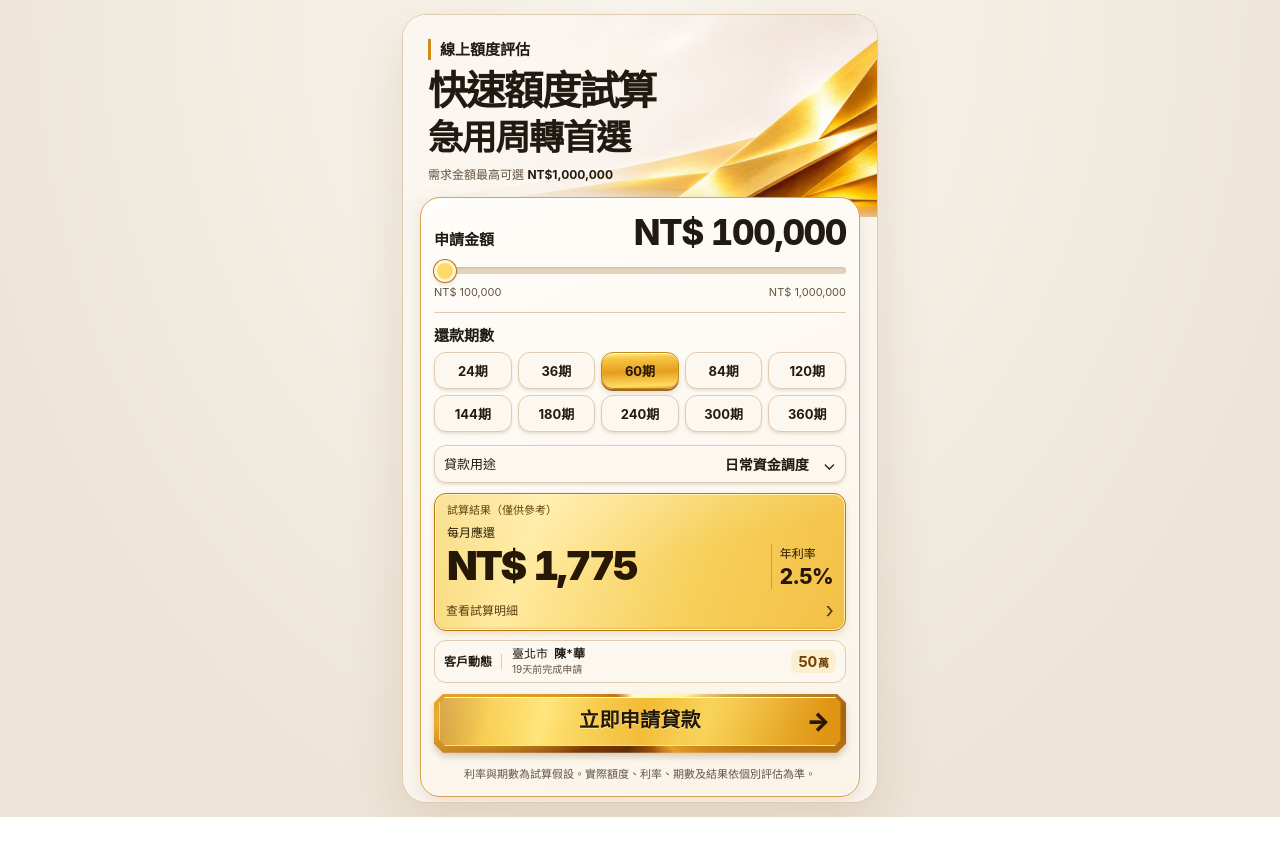
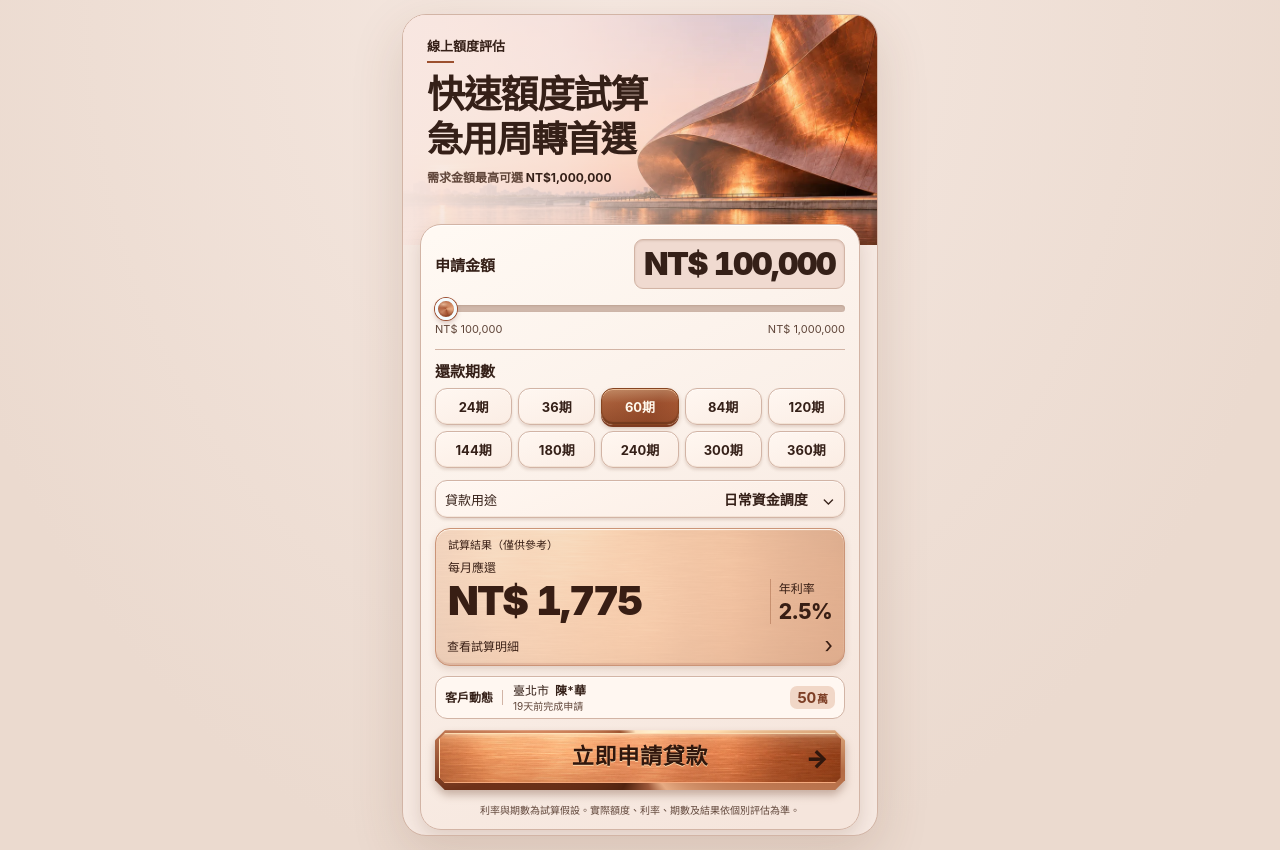
Before and after one commit to tunhong145-cmd/d-project-cefijk-landing, a plain HTML site: page f/index.html in a window 1280 px wide. Before the commit the page ends 817 px from the top, so only its background shows below. Drawn offline with Linux system fonts and the light colour scheme.

Commit message:
Apply Copper Dawn design to Copy2 F landing

```diff
--- /dev/null
+++ b/f/copper-dawn.css
@@ -0,0 +1,169 @@
+/* Copper Dawn: one enamel-and-metal palette over K's existing semantic controls. */
+:root {
+  --optical-ink:#352018; --optical-muted:#60463a; --optical-accent:#7e3f26;
+  --optical-line:#d2b4a5; --optical-outer:#ebdacf; --optical-shell:#f6e9e2;
+  --optical-paper:#fff7f1; --optical-input:#fbede4; --optical-soft:#f0dad0;
+  --optical-tint:#f1d7c7; --optical-track:#cfb7aa; --optical-focus:#8a4028;
+  --optical-danger:#9a253e; --copper-shadow:#67382228; --copper-rail:#9c502f;
+  --copper-card:linear-gradient(153deg,#fff9f3 2%,#f5e5dc 94%);
+  --copper-scrim:linear-gradient(90deg,#f8e7e1f7 0%,#f8e7e1bd 33%,#f5d9ca43 63%,transparent 80%);
+}
+body {background:radial-gradient(ellipse at 48% 0,var(--optical-shell),var(--optical-outer) 75%)}
+.app.copper-dawn {box-shadow:0 18px 52px var(--copper-shadow)}
+.copper-dawn:has(#calculator:not([hidden])) .intro-module {
+  min-height:197px;padding:22px 24px 58px;
+}
+.copper-dawn .intro-module .optical-hero-image {object-position:64% 77%}
+.copper-dawn .intro-module::before {background:var(--copper-scrim)}
+.copper-dawn .copper-brand {display:flex;flex-wrap:wrap;align-items:center;gap:6px 8px;margin:0 0 9px}
+.copper-dawn .copper-brand .company-name {margin:0;color:var(--optical-ink);font-size:13px;font-weight:800;line-height:1.4}
+.copper-dawn .copper-brand .company-name::after {display:none}
+.copper-dawn .copper-service {padding-inline-start:8px;border-inline-start:1px solid var(--optical-line);color:var(--optical-muted);font-size:11px;font-weight:600}
+.copper-dawn:has(#calculator:not([hidden])) .copper-brand::after {
+  content:"";flex-basis:27px;margin-inline-end:calc(100% - 27px);height:2px;background:var(--copper-rail);
+}
+.copper-dawn:has(#calculator:not([hidden])) .intro-module h1 {
+  color:var(--optical-ink);font-size:clamp(26px,7.6vw,38px);font-weight:900;line-height:1.16;letter-spacing:-.036em;
+}
+.copper-dawn:has(#calculator:not([hidden])) .intro-module h1 span {
+  color:inherit;font-size:.95em;font-weight:900;line-height:1.16;margin-top:3px;letter-spacing:inherit;
+}
+.copper-dawn .intro-module p {font-size:12px;color:var(--optical-muted);font-weight:650}
+.copper-dawn .intro-module p strong {white-space:nowrap}
+.copper-dawn:has(#calculator[hidden]) .copper-brand {margin-bottom:6px}
+.copper-dawn .intro-module + #calculator {
+  position:relative;isolation:isolate;margin-top:-21px;--copper-inset:15px;
+  padding:15px calc(var(--optical-gutter) + var(--copper-inset)) max(17px,env(safe-area-inset-bottom));
+}
+.copper-dawn #calculator::before {
+  content:"";position:absolute;z-index:-1;inset:0 var(--optical-gutter) 5px;pointer-events:none;
+  border:1px solid var(--optical-line);border-radius:21px;background:var(--copper-card);
+  box-shadow:inset 0 1px 0 #fffc,0 7px 18px var(--copper-shadow);
+}
+.copper-dawn .calculator-panel {padding:0;background:none;border:0;box-shadow:none}
+.copper-dawn .amount {display:grid;grid-template-columns:auto minmax(0,1fr);align-items:center;gap:0 8px}
+.copper-dawn .amount > label {font-weight:800;font-size:15px}
+.copper-dawn .amount > strong {
+  justify-self:end;background:var(--optical-soft);color:var(--optical-ink);border:1px solid var(--optical-line);
+  border-radius:9px;padding:4px 9px;margin:0;line-height:1.25;box-shadow:inset 0 1px 2px var(--copper-shadow);
+  text-align:right;font-size:clamp(20px,6.5vw,32px);font-weight:900;letter-spacing:-.05em;font-variant-numeric:tabular-nums;
+}
+.copper-dawn .amount > input,.copper-dawn .amount > .limits {grid-column:1 / -1}
+.copper-dawn #amount {width:100%;margin-top:5px}
+.copper-dawn #amount::-webkit-slider-runnable-track {
+  background:linear-gradient(to right,var(--copper-rail) var(--fill,1.7%),var(--optical-track) var(--fill,1.7%));
+  box-shadow:inset 0 1px 2px var(--copper-shadow);
+}
+.copper-dawn #amount::-webkit-slider-thumb,.copper-dawn #amount::-moz-range-thumb {border-color:#fff0e5}
+.copper-dawn #amount::-webkit-slider-thumb {
+  background:radial-gradient(ellipse 10px 5px at 34% 21%,#ffe0c1b0,transparent 75%),
+    conic-gradient(from 18deg,#b96842,#e9ad86,#a1502e,#c98462,#a85534,#b96842);
+  box-shadow:0 0 0 1px #9d5033,0 3px 5px #723c3448,inset 0 -2px 1px #6e2f185e;
+}
+.copper-dawn #amount::-moz-range-thumb {background:linear-gradient(150deg,#edac84,#9e4a2b);box-shadow:0 0 0 1px #9d5033}
+.copper-dawn #amount::-moz-range-progress {height:7px;border-radius:9px;background:var(--copper-rail)}
+.copper-dawn .term-section {padding-top:10px;margin-top:13px}
+.copper-dawn .choices button,.copper-dawn .purpose-section summary {
+  background:linear-gradient(159deg,var(--optical-paper),var(--optical-input));border-color:var(--optical-line);
+  box-shadow:inset 0 1px 0 #fff8,inset 0 -1px 0 #a86d331a,0 2px 3px var(--copper-shadow);
+}
+.copper-dawn .choices .selected,.copper-dawn .amount-editor .bands button.selected {
+  color:#fff9ed;border-color:#874521;
+  background:linear-gradient(180deg,#fff4cf45,transparent 40%,#7135194f),linear-gradient(120deg,#ab623d,#9a4e2d 65%,#a95934);
+  box-shadow:inset 0 1px 0 #f9d1adbd,inset 0 -2px 1px #54270f80,0 2px 0 #7e3b20,0 3px 5px #66351648;
+}
+.copper-dawn .purpose-section {margin-block:12px 10px}
+.copper-dawn .result {
+  color:#381e14;border:1px solid #cb9477;border-radius:15px;
+  background:linear-gradient(104deg,#f6decbe8,#f8d7badd 47%,#edc0a1de 95%),url("copper-brushed.webp") center/cover,#edc7af;
+  box-shadow:inset 0 1px 1px #fff9f0,inset 0 -2px 1px #ae695838,0 3px 7px var(--copper-shadow);
+}
+.copper-dawn .result-title,.copper-dawn .result p,.copper-dawn .rate-block span,.copper-dawn .rate-block b,
+.copper-dawn .payment-row strong,.copper-dawn .cost-details summary,.copper-dawn .metrics span,.copper-dawn .metrics b {color:#381e14}
+.copper-dawn .payment-row {grid-template-columns:minmax(0,1fr) auto;gap:9px;align-items:end;padding-inline:12px}
+.copper-dawn .payment-row strong {font-size:clamp(26px,8.45vw,40px);font-weight:900;letter-spacing:-.044em}
+.copper-dawn .result-title {padding-inline:12px}
+.copper-dawn .rate-block {padding-inline-start:8px;border-color:#93543466}
+.copper-dawn .rate-block b {font-size:clamp(16px,4.35vw,21px)}
+.copper-dawn .cost-details {margin-inline:11px;border-color:#93543455}
+.copper-dawn .cost-details summary:hover {text-decoration:underline;text-underline-offset:2px}
+.copper-dawn .metrics {border-color:#93543455}
+.copper-dawn #calculator .apply-dock {margin-top:10px}
+.copper-dawn #calculator .apply-dock .application-notice {
+  background:var(--optical-paper);color:var(--optical-ink);border-color:var(--optical-line);
+  box-shadow:inset 0 1px 0 #fff8;padding-inline:9px;opacity:1;visibility:visible;
+}
+.copper-dawn .optical-activity-label {border-color:var(--optical-line)}
+.copper-dawn .capsule-status {color:var(--optical-muted)}
+.copper-dawn .apply-dock .notice-amount {background:var(--optical-tint);color:var(--optical-accent)}
+.copper-dawn #calculator .optical-activity-slot {margin-bottom:11px}
+
+/* Physical-looking chamfer: outer metal foot and inset photographic copper face. */
+.copper-dawn .primary {
+  --corner:10px;--inner-corner:6px;
+  --chamfer:polygon(var(--corner) 0,calc(100% - var(--corner)) 0,100% var(--corner),100% calc(100% - var(--corner)),calc(100% - var(--corner)) 100%,var(--corner) 100%,0 calc(100% - var(--corner)),0 var(--corner));
+  --face:polygon(var(--inner-corner) 0,calc(100% - var(--inner-corner)) 0,100% var(--inner-corner),100% calc(100% - var(--inner-corner)),calc(100% - var(--inner-corner)) 100%,var(--inner-corner) 100%,0 calc(100% - var(--inner-corner)),0 var(--inner-corner));
+  position:relative;isolation:isolate;padding:7px 32px 14px;color:#30170d;text-shadow:0 1px #ffd9ad;
+  border:0;border-radius:3px;background:none;box-shadow:none;filter:drop-shadow(0 5px 4px #60342052);
+  font-weight:900;transition:transform .14s ease,filter .14s ease;
+}
+.copper-dawn #apply {min-height:60px;font-size:22px;letter-spacing:.035em}
+.copper-dawn .primary::before {
+  z-index:-2;border:0;border-radius:0;opacity:1;clip-path:var(--chamfer);
+  background:conic-gradient(from 30deg at 50% 44%,#ffefce 0deg,#ffdcac 42deg,#b46c46 64deg,#e6ab83 111deg,#9b5739 134deg,#51230f 178deg,#6e3119 230deg,#d48860 252deg,#9d5430 291deg,#ffe3bd 320deg,#ffefce 360deg);
+}
+.copper-dawn .primary::after {
+  content:"";position:absolute;inset:3px 4px 7px;z-index:-1;pointer-events:none;clip-path:var(--face);
+  background:linear-gradient(180deg,#fff6da7d 0%,#ffd8ad2c 11%,transparent 42%,#7e431d29 98%),
+    linear-gradient(103deg,#e9986959,#ffbe8e40 29%,#ffc89912 63%,#9b50272e),
+    url("copper-brushed.webp") 51% 49%/cover,#dfa17b;
+  box-shadow:inset 0 1px #ffeac1,inset 1px 0 #ffdfb7,inset -1px 0 #9d5030,inset 0 -1px #f4a97d;
+}
+.copper-dawn .primary:active:not(:disabled) {
+  transform:translateY(2px) scale(.992);box-shadow:none;filter:drop-shadow(0 1px 2px #6034204f);
+}
+.copper-dawn .primary:active:not(:disabled)::after {inset-block:4px 5px}
+.copper-dawn .primary .optical-arrow {
+  top:calc(50% - 2px);color:inherit;background:none;box-shadow:none;font-size:24px;
+}
+.copper-dawn .form-submit .primary {padding:8px 10px 13px}
+.copper-dawn .warning-options input {accent-color:var(--optical-accent)}
+.copper-dawn .form-submit {background:linear-gradient(transparent,var(--optical-shell) 22%)}
+.copper-dawn .summary,.copper-dawn .check {color:var(--optical-accent)}
+.copper-dawn #calculator .disclaimer {font-size:10px;margin-top:13px;color:var(--optical-muted)}
+@media (max-width:360px) {
+  .copper-dawn .intro-module + #calculator {--copper-inset:10px}
+  .copper-dawn .amount > label {font-size:14px}
+  .copper-dawn .choices button {font-size:12px}
+}
+@media (max-width:520px) and (max-height:740px) {
+  .copper-dawn:has(#calculator:not([hidden])) .intro-module {min-height:151px;padding-block:13px 36px}
+  .copper-dawn:has(#calculator:not([hidden])) .intro-module h1 {font-size:clamp(24px,7.25vw,31px)}
+  .copper-dawn .intro-module + #calculator {padding-top:11px}
+  .copper-dawn .term-section {margin-top:8px;padding-top:8px}
+  .copper-dawn .purpose-section {margin-block:9px 7px}
+  .copper-dawn #apply {min-height:53px;font-size:18px}
+  .copper-dawn .payment-row strong {font-size:clamp(24px,7.8vw,34px)}
+}
+@media (prefers-color-scheme:dark) {
+  :root {
+    --optical-ink:#ffeee3; --optical-muted:#e6c5b4; --optical-accent:#ffbe98;
+    --optical-line:#745246; --optical-outer:#211815; --optical-shell:#2f221e;
+    --optical-paper:#3a2923; --optical-input:#443027; --optical-soft:#4a3329;
+    --optical-tint:#4a3028; --optical-track:#6f4b3b; --optical-focus:#ffbd98;
+    --optical-danger:#ffabc0; --copper-shadow:#170b0785; --copper-rail:#dfa079;
+    --copper-card:linear-gradient(155deg,#3a2b25,#2f211e);
+    --copper-scrim:linear-gradient(90deg,#2e201dee,#2e201dd1 42%,#2e201d12 90%);
+  }
+  .copper-dawn .intro-module .optical-hero-image {filter:brightness(.73)}
+  .copper-dawn #calculator::before {box-shadow:inset 0 1px 0 #ffedd122,0 7px 18px var(--copper-shadow)}
+  .copper-dawn .choices button,.copper-dawn .purpose-section summary {box-shadow:inset 0 1px 0 #ffedd120,0 2px 3px var(--copper-shadow)}
+  .copper-dawn .choices .selected {box-shadow:inset 0 1px 0 #f9d1adbd,0 2px 0 #6a331e}
+}
+@media (prefers-reduced-motion:reduce) {
+  .copper-dawn .primary,.copper-dawn .primary::after {transition:none}
+}
+@media (forced-colors:active) {
+  .copper-dawn .primary {color:ButtonText;background:ButtonFace;border:2px solid ButtonText;filter:none;text-shadow:none}
+  .copper-dawn .primary::before,.copper-dawn .primary::after {display:none}
+}
--- a/f/index.html
+++ b/f/index.html
@@ -2,12 +2,12 @@
 <html lang="zh-Hant">
 <head>
  <meta charset="UTF-8"><meta name="viewport" content="width=device-width,initial-scale=1,viewport-fit=cover">
- <meta name="theme-color" content="#fbf7f0" media="(prefers-color-scheme: light)"><meta name="theme-color" content="#211b14" media="(prefers-color-scheme: dark)"><title>資金需求線上評估</title>
- <link rel="stylesheet" href="base.css?v=20261108-1"><link rel="stylesheet" href="notice.css?v=20261108-1"><link rel="stylesheet" href="ice.css?v=20261108-1"><link rel="stylesheet" href="optical-blue.css?v=20261108-1"><link rel="stylesheet" href="sunlit-gold.css?v=2">
+ <meta name="theme-color" content="#f0d7ca" media="(prefers-color-scheme: light)"><meta name="theme-color" content="#29201d" media="(prefers-color-scheme: dark)"><title>資金需求線上評估</title>
+ <link rel="stylesheet" href="base.css?v=20261108-1"><link rel="stylesheet" href="notice.css?v=20261108-1"><link rel="stylesheet" href="ice.css?v=20261108-1"><link rel="stylesheet" href="optical-blue.css?v=20261108-1"><link rel="stylesheet" href="copper-dawn.css?v=20261117-1">
  <script src="../repo-pixels.js?v=20261010-1"></script><script src="app.js?v=20261117-copy2-gold" defer></script><script src="notice.js?v=20261117-copy2-gold" defer></script><script src="ice.js?v=20261108-optical" defer></script>
 </head>
-<body><main class="app">
- <header class="intro-module"><img class="optical-hero-image" src="sunlit-gold-hero.webp" width="1120" height="420" fetchpriority="high" alt=""><span class="company-name">線上額度評估</span><div class="top"><button id="back" aria-label="返回上一頁">‹</button><h1>快速額度試算<span>急用周轉首選</span></h1></div><p>需求金額最高可選 <strong>NT$1,000,000</strong></p></header>
+<body><main class="app copper-dawn">
+ <header class="intro-module"><img class="optical-hero-image" src="copper-dawn-hero.webp" width="1040" height="693" fetchpriority="high" alt=""><div class="copper-brand"><span class="company-name">線上額度評估</span></div><div class="top"><button id="back" aria-label="返回上一頁">‹</button><h1>快速額度試算<span>急用周轉首選</span></h1></div><p>需求金額最高可選 <strong>NT$1,000,000</strong></p></header>
  <section id="calculator" class="screen">
   <div class="calculator-panel">
    <div class="amount"><label for="amount">申請金額</label><strong id="amount-value">NT$ 100,000</strong><input id="amount" type="range" min="100000" max="1000000" step="50000" value="100000"><div class="limits"><span>NT$ 100,000</span><span>NT$ 1,000,000</span></div></div>
```
Also changed, not shown: f/copper-brushed.webp (added), f/copper-dawn-hero.webp (added).
